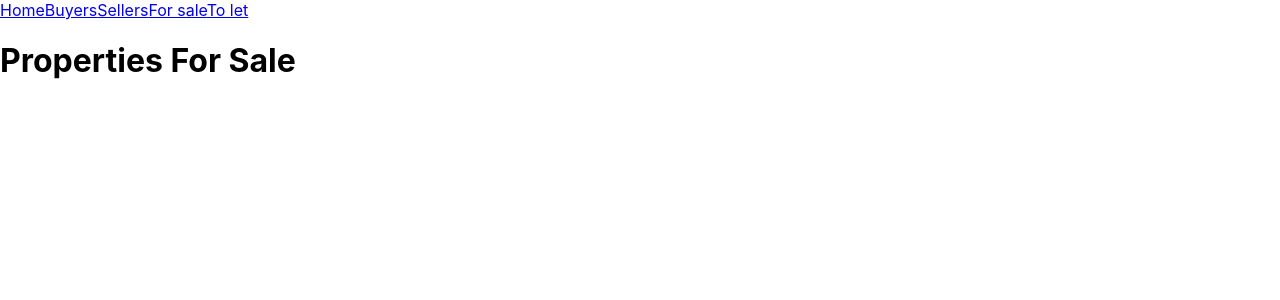
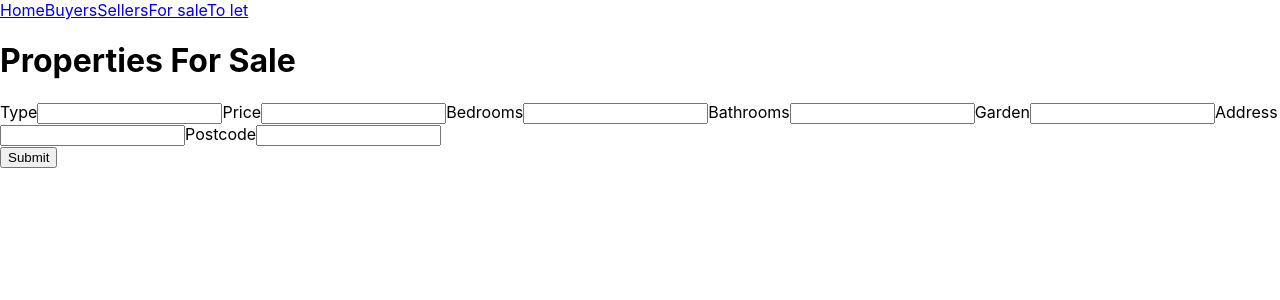
Before and after one commit to adelewatkins/Project2React, a React (Create React App) app: page /PropertiesForSale in a window 1280 px wide. Shown: the top 300 px of the page. Built offline with nearby package versions, Linux system fonts and the light colour scheme.

Commit message:
input pages

```diff
--- a/src/Components/Buyers.jsx
+++ b/src/Components/Buyers.jsx
@@ -1,5 +1,36 @@
+import { useState, useEffect } from "react";
 function Buyers() {
-  return <h1>Buyers</h1>;
+  const [FirstName, setFirstName] = useState("");
+  const [lastName, LasttName] = useState("");
+  const [Address, setAddress] = useState("");
+  const [Postcode, setPostcode] = useState("");
+  const [PhoneNumber, setPhoneNumber] = useState("");
+
+  return (
+    <div>
+
+      <h1>Buyers</h1>
+      <form>
+        <label htmlFor="fn" >First Name</label>
+        <input id="fn" type="text"></input>
+        <label htmlFor="ln" >Last Name</label>
+        <input id="ln" type="text"></input>
+        <label htmlFor="ad" >Address</label>
+        <input id="ad" type="text"></input>
+        <label htmlFor="pc">Postcode</label>
+        <input id="pc" type="text"></input>
+        <label htmlFor="pn" >Phone Number</label>
+        <input id="pn" type="text"></input>
+        <br />
+        <button type="submit">Submit</button>
+
+      </form>
+      <br />
+
+    </div >
+
+
+  )
 }
 
 export default Buyers;
--- a/src/Components/PropertiesForSale.jsx
+++ b/src/Components/PropertiesForSale.jsx
@@ -1,5 +1,35 @@
 function PropertiesForSale() {
-  return <h1>Properties For Sale</h1>;
+  return (
+    <div>
+
+      <h1>Properties For Sale</h1>
+
+      <form>
+        <label htmlFor="ty" >Type</label>
+        <input id="ty" type="text"></input>
+        <label htmlFor="pr" >Price</label>
+        <input id="pr" type="£"></input>
+        <label htmlFor="bd" >Bedrooms</label>
+        <input id="bd" type="number" min={0}></input>
+        <label htmlFor="bt">Bathrooms</label>
+        <input id="bt" type="number" min={0}></input>
+        <label htmlFor="gn" >Garden</label>
+        <input id="gn" type="text"></input>
+        <label htmlFor="ad" >Address</label>
+        <input id="ad" type="text"></input>
+        <label htmlFor="pc" >Postcode</label>
+        <input id="pc" type="text"></input>
+        <br />
+        <button type="submit">Submit</button>
+
+      </form>
+
+      <br />
+
+    </div>
+
+  )
+
 }
 
 export default PropertiesForSale;
--- a/src/Components/PropertiesToLet.jsx
+++ b/src/Components/PropertiesToLet.jsx
@@ -1,5 +1,33 @@
 function PropertiesToLet() {
-  return <h1>Properties to let</h1>;
+  return (
+    <div>
+
+    <h1>Properties To Let </h1>
+
+    <form>
+      <label htmlFor="typ" >Type</label>
+      <input id="typ" type="text"></input>
+      <label htmlFor="re" >Rent</label>
+      <input id="re" type="£"></input>
+      <label htmlFor="bdr" >Bedrooms</label>
+      <input id="bdr" type="number" min={0}></input>
+      <label htmlFor="btr">Bathrooms</label>
+      <input id="btr" type="number" min={0}></input>
+      <label htmlFor="gar" >Garden</label>
+      <input id="gar" type="text"></input>
+      <label htmlFor="add" >Address</label>
+      <input id="add" type="text"></input>
+      <label htmlFor="pcd" >Postcode</label>
+      <input id="pcd" type="text"></input>
+      <br />
+      <button type="submit">Submit</button>
+
+    </form>
+
+    <br />
+
+  </div>
+  )
 }
 
 export default PropertiesToLet;
--- a/src/Components/Sellers.jsx
+++ b/src/Components/Sellers.jsx
@@ -1,5 +1,25 @@
 function Sellers() {
-  return <h1>Sellers</h1>;
+  return(
+
+    <div>
+    <h1>Sellers</h1>
+      <form>
+        <label htmlFor="fne" >First Name</label>
+        <input id="fne" type="text"></input>
+        <label htmlFor="lne" >Last Name</label>
+        <input id="lne" type="text"></input>
+        <label htmlFor="add" >Address</label>
+        <input id="add" type="text"></input>
+        <label htmlFor="pce">Postcode</label>
+        <input id="pce" type="text"></input>
+        <label htmlFor="pnr" >Phone Number</label>
+        <input id="pnr" type="text"></input>
+        <br />
+        <button type="submit">Submit</button>
+        </form>
+    </div>
+
+ )
 }
 
 export default Sellers;
```
Also changed, not shown: Estatedata.json (+21 -21 lines).
